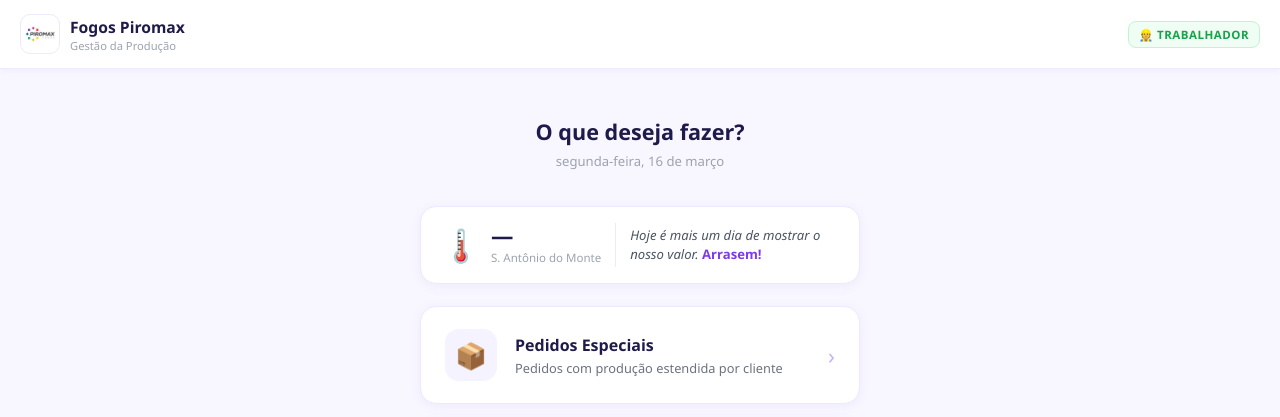
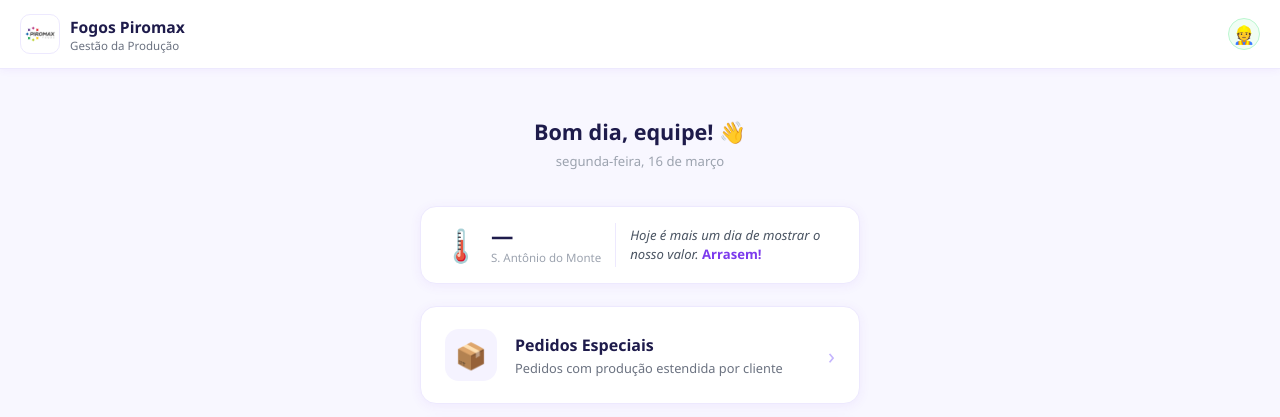
Before and after one commit to fogospiromax/controledeprodu-o, a Flask app: page / in a window 1280 px wide. Shown: the top 417 px of the page. Run offline with Flask 3, Linux system fonts and the light colour scheme; data that the repository does not hold is empty; some libraries are stand-ins or nearby versions.

Commit message:
Update worker_hub.html

```diff
--- a/templates/worker_hub.html
+++ b/templates/worker_hub.html
@@ -28,10 +28,11 @@ header {
 .header-brand-text .sub { font-size: 0.7rem; color: #9ca3af; }
 .header-right { display: flex; align-items: center; }
 .worker-badge {
-  background: #f0fdf4; color: #16a34a; border: 1.5px solid #bbf7d0;
-  border-radius: 8px; padding: 5px 10px; font-size: 0.72rem; font-weight: 800;
-  letter-spacing: 0.5px;
+  width: 32px; height: 32px; border-radius: 50%; flex-shrink: 0;
+  background: #f0fdf4; border: 1.5px solid #bbf7d0;
+  display: flex; align-items: center; justify-content: center; font-size: 1.1rem;
 }
+.header-brand-text .sub { font-size: 0.72rem; color: #6b7280; font-weight: 500; }
 
 .container { max-width: 480px; margin: 48px auto; padding: 0 20px; }
 .hub-title { font-size: 1.35rem; font-weight: 800; color: #1e1b4b; text-align: center; margin-bottom: 6px; }
@@ -97,12 +98,12 @@ header {
     <div class="sub">Gestão da Produção</div>
   </div>
   <div class="header-right">
-    <span class="worker-badge">👷 TRABALHADOR</span>
+    <span class="worker-badge">👷</span>
   </div>
 </header>
 
 <div class="container">
-  <h1 class="hub-title">O que deseja fazer?</h1>
+  <h1 class="hub-title" id="hubGreeting"></h1>
   <p class="hub-date" id="hubDate"></p>
 
   <div class="info-card">
@@ -164,6 +165,9 @@ header {
   const d = new Date();
   const opts = { weekday: 'long', day: 'numeric', month: 'long' };
   document.getElementById('hubDate').textContent = d.toLocaleDateString('pt-BR', opts);
+  const h = d.getHours();
+  const g = h < 12 ? 'Bom dia, equipe! 👋' : h < 18 ? 'Boa tarde, equipe! 👋' : 'Boa noite, equipe! 👋';
+  document.getElementById('hubGreeting').textContent = g;
 })();
 
 // ── Mensagens do dia (rotação diária automática) ──────────────────────────
```
